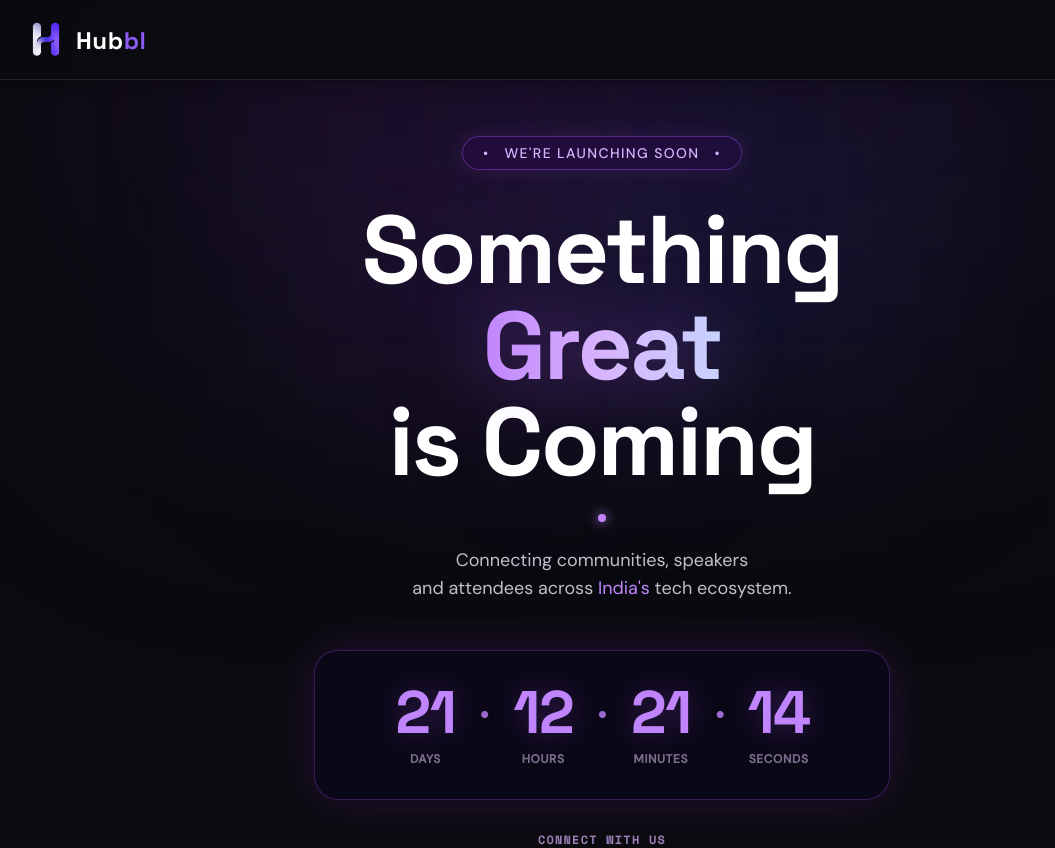
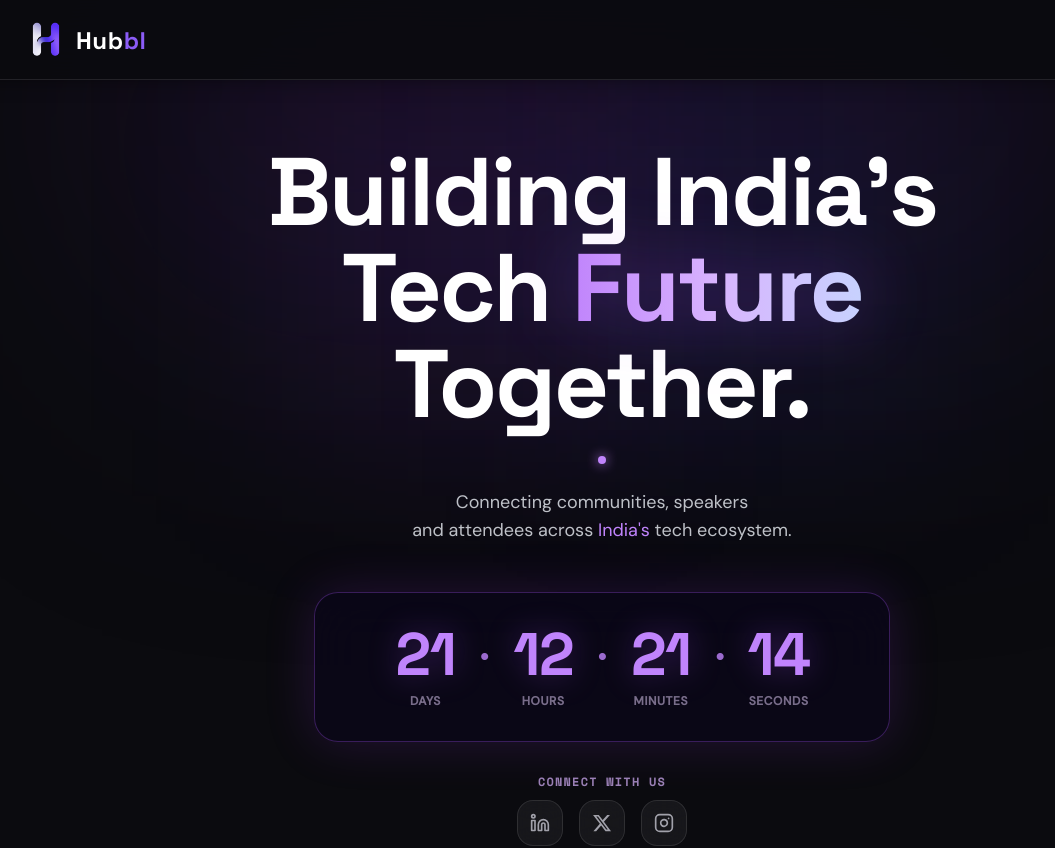
Before and after one commit to Vrund-11/countdown, a React (Vite) app: page / in a window 1280 px wide. Shown: the top 848 px of the page, without its empty margins (38-1093 px from the left). Built offline with nearby package versions, Linux system fonts and the light colour scheme.

Commit message:
feat: update main heading and remove launch badge

```diff
--- a/src/App.tsx
+++ b/src/App.tsx
@@ -168,23 +168,14 @@ function App() {
       {/* ========================================================================= */}
       <div className="relative z-10 w-full max-w-3xl mx-auto flex flex-col items-center text-center px-3 sm:px-6 lg:px-8 flex-1">
 
-        {/* Launching Soon Pill Badge */}
-        <div className="anim-badge mb-6 sm:mb-8 mt-4 sm:mt-6">
-          <div className="inline-flex items-center gap-2 sm:gap-2.5 px-3.5 sm:px-5 py-1 sm:py-1.5 rounded-full border border-purple-500/40 bg-purple-950/25 backdrop-blur-md shadow-[0_0_20px_rgba(168,85,247,0.15)]">
-            <span className="text-purple-300 text-[10px] sm:text-xs md:text-sm font-medium tracking-widest uppercase whitespace-nowrap">
-              • &nbsp; WE'RE LAUNCHING SOON &nbsp; •
-            </span>
-          </div>
-        </div>
-
         {/* Main Heading */}
-        <h1 className="anim-title text-3xl sm:text-6xl md:text-7xl lg:text-8xl font-bold tracking-tight leading-[1.1] mb-4 sm:mb-6 font-heading">
-          Something{' '}
+        <h1 className="anim-title text-3xl sm:text-6xl md:text-7xl lg:text-8xl font-bold tracking-tight leading-[1.1] mb-4 sm:mb-6 mt-4 sm:mt-8 font-heading">
+          Building India's Tech{' '}
           <span className="bg-gradient-to-r from-purple-400 via-purple-300 to-indigo-200 bg-clip-text text-transparent drop-shadow-[0_0_35px_rgba(168,85,247,0.4)]">
-            Great
+            Future
           </span>
           <br />
-          is Coming
+          Together.
         </h1>
 
         {/* Purple Glowing Dot Divider */}
```
